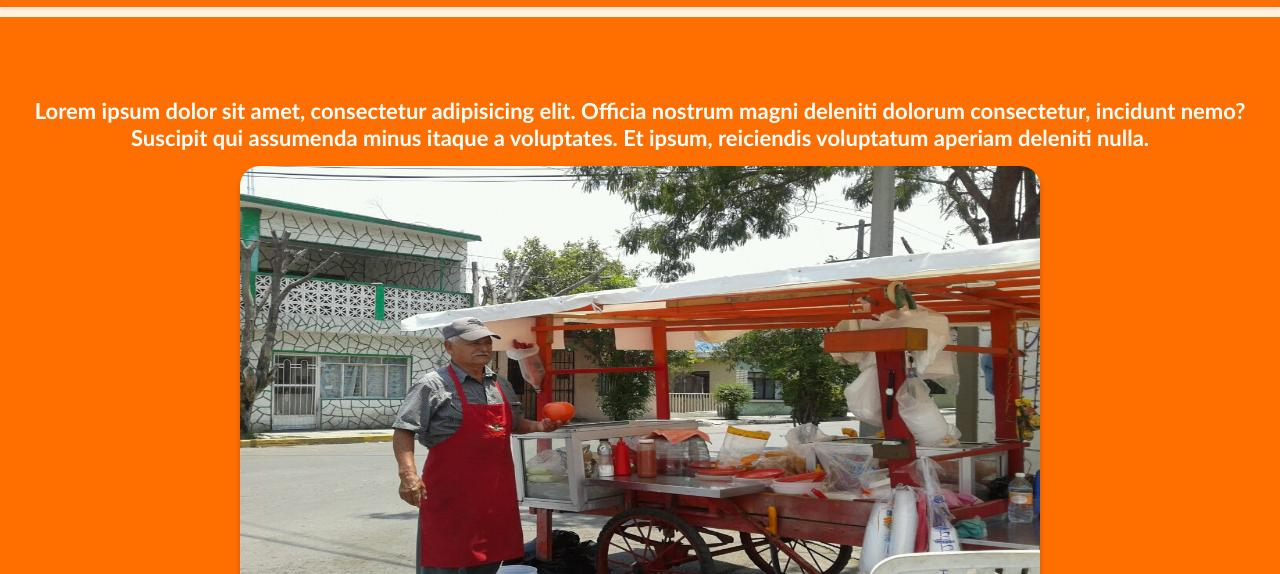
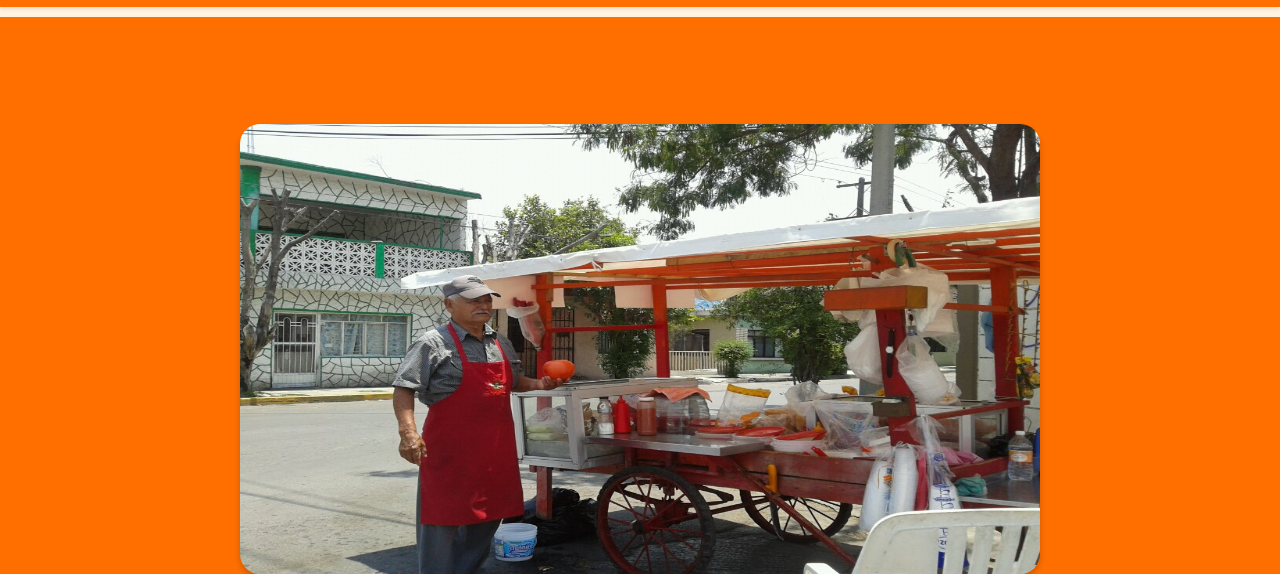
Before and after one commit to Rulolokote11/Proyecto-final, a plain HTML site: page index.html in a window 1280 px wide. Shown: the part 42-616 px from the top of the page. Drawn offline with Linux system fonts and the light colour scheme.

Commit message:
Update index.html

```diff
--- a/index.html
+++ b/index.html
@@ -21,10 +21,6 @@
             flex-flow: column;
             justify-content: center;
             align-items: center;
-        }
-        .Texto-inicio{
-			text-align: center;
-			font-size: 22px;
         }
         .Carreton{
             height: 450px;
@@ -59,7 +55,6 @@
         </nav>
     </header>
     <div class="contenedor c1">
-        <h1 class="Texto-inicio">Lorem ipsum dolor sit amet, consectetur adipisicing elit. Officia nostrum magni deleniti dolorum consectetur, incidunt nemo? Suscipit qui assumenda minus itaque a voluptates. Et ipsum, reiciendis voluptatum aperiam deleniti nulla.</h1>
         <img src="Imagenes/Carreton.jpg" alt="Carreton" class="Carreton">
         <h1>Nuestra direccion</h1>
         <iframe src="https://www.google.com/maps/embed?pb=!1m18!1m12!1m3!1d1261.9144816719042!2d-100.22038827886436!3d25.67104045459421!2m3!1f0!2f0!3f0!3m2!1i1024!2i768!4f13.1!3m3!1m2!1s0x8662c1963aa0b673%3A0x9ea1b2e837b23fa0!2sTradicional%20sabor%20Don%20Dimas!5e1!3m2!1ses!2smx!4v1749957732311!5m2!1ses!2smx" allowfullscreen="" loading="lazy" referrerpolicy="no-referrer-when-downgrade" class="Direccion"></iframe>
```
